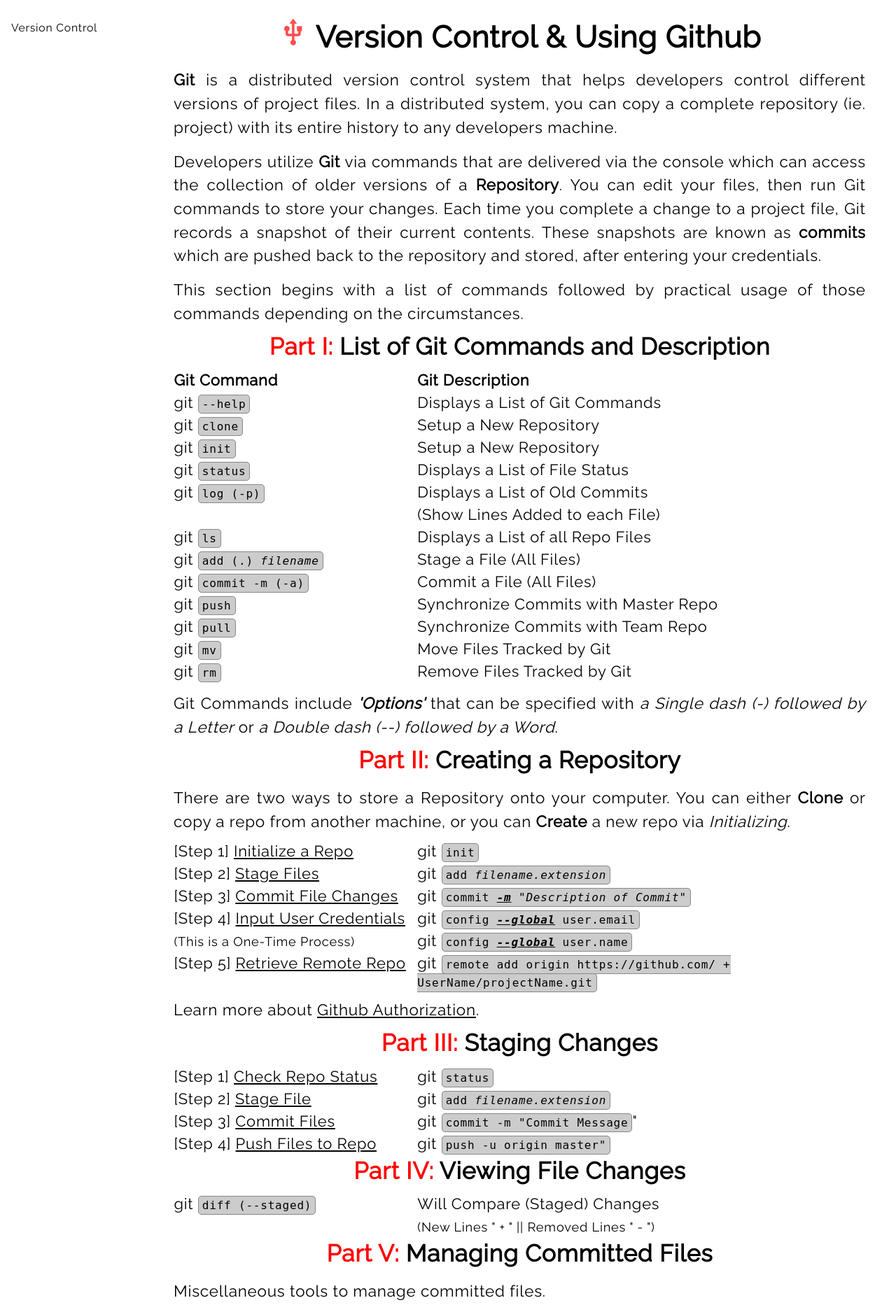
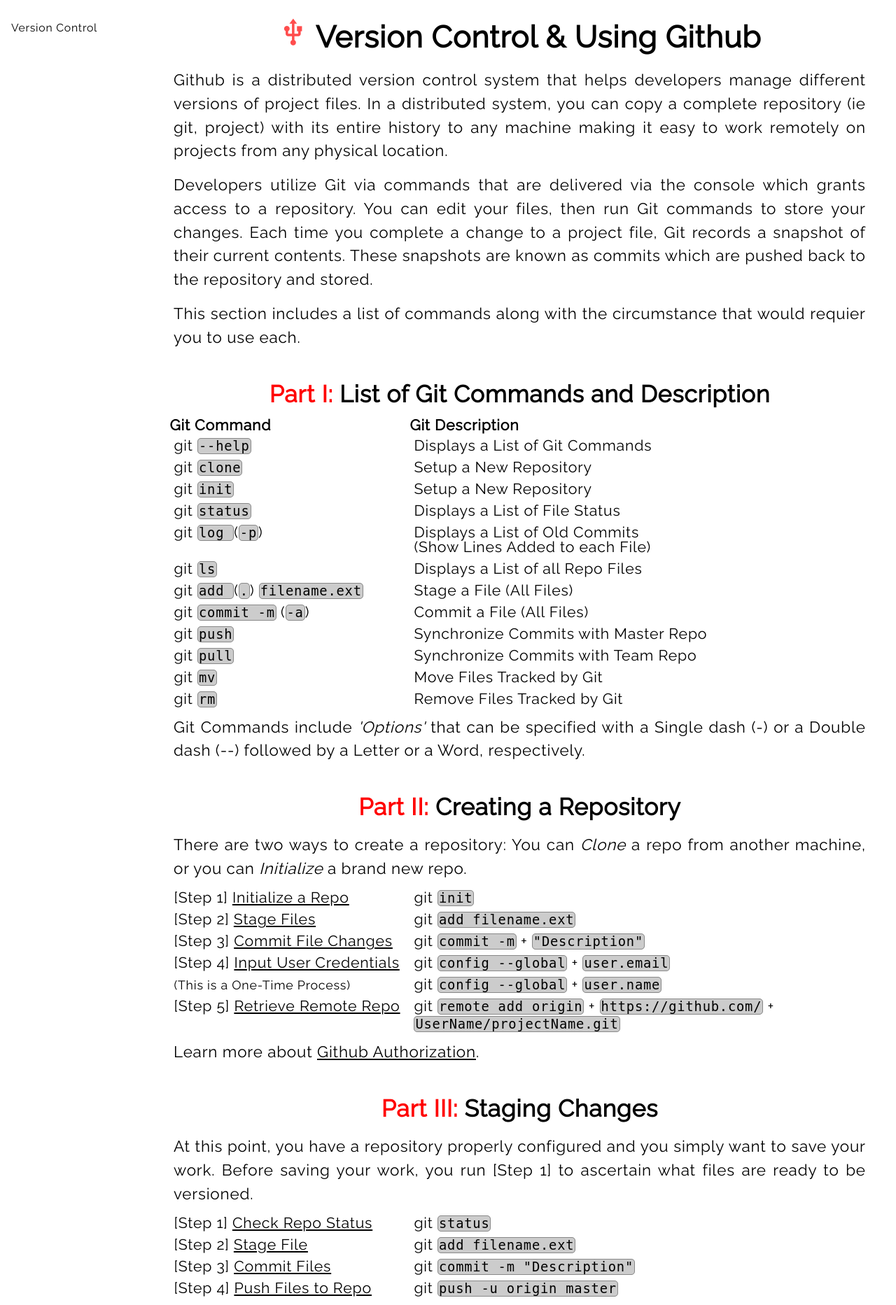
Before and after one commit to MisterMoody/mistermoody.github.io, a PHP site: page /management.html in a window 1280 px wide. Shown: the part 48-1913 px from the top of the page at 70% size. Run offline with PHP 8.4, Linux system fonts and the light colour scheme.

Commit message:
Tighten Up

```diff
--- a/css/webdesign.css
+++ b/css/webdesign.css
@@ -197,6 +197,10 @@ h1, h2, h3, h4, h5 {
   padding: 0;
   text-align: center;
 	margin-bottom: 0.25em;
+}
+h3, h4, h5 {
+  margin: 1em 0 0.25em;
+  padding: 0;
 } /*for TOP Alignment */
 p {
 	margin: 0.25em;
@@ -267,19 +271,11 @@ code {
   background: #ccc;
   border: 1px solid #888;
   border-radius: 5px;
-  padding: 3px 5px;
-  font-size: 16px;
+  padding: 0px 1px;
+  font-size: 1em;
 }
-
-
-
-/**/
-span {margin: 0;}
-/*Hide on Mobile >> Display in Desktop*/
-span.hide {display: none;}
-/**/
-@media only screen and (min-width: 800px) {
-  span.hide {display: contents;}
+@media all and (min-width: 500px) {
+  address {color: red;}
 }
 /* =========================================================== */
 
@@ -332,40 +328,25 @@ img {
 /**//*******************************//**/
 
 
-
-
-
+/**/
+span {margin: 0;}
+/*Hide on Mobile >> Display in Desktop*/
+.hide, span.hide {display: none;}
+/**/
+@media only screen and (min-width: 800px) {
+  .hide, span.hide {display: contents;}
+}
 /*
-Layout Issues with 'Tables' on both Desktop and Mobile
-Suggest Using a Collapsing Grid or the <detail> tag.
-*/
-
-table {
-  font-size: 0.62em;
-  color: darkgoldenrod;
-	width: 100%;
-}
-th {text-align: left;}
-td.bold {
-	width: 200px;
-}
-.bold > span {text-decoration: underline;}
-.emphasize {font-style: italic;}
-span {margin: 0;}
-
-@media all and (min-width: 800px) {
-  td.bold {width: 15.4em;}
-}
-
 
 /* Mobile 'Table' */
+h3 > span {color: red;}
 div > span {text-decoration: underline;}
-h3 > span {color: red;}
 .table > div {margin: 2px 6px;}
+
 @media all and (max-width: 500px) {
   .table{
     width: 100%;
-    font-size: 0.72em;
+    font-size: 0.68em;
     margin: 0 auto;
     padding: 0;
     display: grid;
@@ -374,14 +355,16 @@ h3 > span {color: red;}
 }
 /* Desktop 'Table' */
 @media all and (min-width: 500px) {
+  code {
+  font-size: 0.88em;}
 	.table {
     width: 100%;
-    font-size: 0.76em;
+    font-size: 0.74em;
     margin: 0 auto;
     padding: 0;
     display: grid;
     grid-template-rows: repeat(auto, 24px);
-    grid-template-columns: 15.8em 1fr;
+    grid-template-columns: 16em 1fr;
     grid-gap: 2px;
   }
 }
--- a/management.html
+++ b/management.html
@@ -50,13 +50,14 @@
         <!-- 'Version Control'-->
         <div class="intro">
           <h2 class="title"><i class="material-icons">usb</i> Version Control &amp; Using Github</h2>
-          <p><b>Git</b> is a distributed version control system that helps developers control different versions of project files. In a distributed system, you can copy a complete repository (ie. project) with its entire history to any developers machine.</p>
-			    <p>Developers utilize <b>Git</b> via commands that are delivered via the console which can access the collection of older versions of a <b>Repository</b>. You can edit your files, then run Git commands to store your changes. Each time you complete a change to a project file, Git records a snapshot of their current contents. These snapshots are known as <b>commits</b> which are pushed back to the repository and stored, after entering your credentials.</p>
-          <p>This section begins with a list of commands followed by practical usage of those commands depending on the circumstances.</p>
+          <p>Github is a distributed version control system that helps developers manage different versions of project files. In a distributed system, you can copy a complete repository (ie git, project) with its entire history to any machine making it easy to work remotely on projects from any physical location.</p>
+			    <p>Developers utilize Git via commands that are delivered via the console which grants access to a repository. You can edit your files, then run Git commands to store your changes. Each time you complete a change to a project file, Git records a snapshot of their current contents. These snapshots are known as commits which are pushed back to the repository and stored.</p>
+          <p>This section includes a list of commands along with the circumstance that would requier you to use each. </p>
+          <!-- -->
           <h3><span>Part I:</span> List of Git Commands and Description</h3>
           <article class="table">
-            <div><b>Git Command</b></div>
-            <div><b>Git Description</b></div>
+            <div class="hide"><b>Git Command</b></div>
+            <div class="hide"><b>Git Description</b></div>
             <div>git <code>--help</code></div>
             <div>Displays a List of Git Commands</div>
             <div>git <code>clone</code></div>
@@ -65,15 +66,15 @@
             <div>Setup a New Repository</div>
             <div>git <code>status</code></div>
             <div>Displays a List of File Status</div>
-              <div>git <code>log (-p)</code></div>
+            <div>git <code>log </code>(<code>-p</code>)</div>
             <div>Displays a List of Old Commits</div>
             <div></div>
-            <div>(Show Lines Added to each File)</div>
+            <div style="margin-top: -8px;">(Show Lines Added to each File)</div>
             <div>git <code>ls</code></div>
             <div>Displays a List of all Repo Files</div>
-              <div>git <code>add (.) <em>filename</em></code></div>
+            <div>git <code>add </code>(<code>.</code>) <code>filename.ext</code></div>
             <div>Stage a File (All Files)</div>
-              <div>git <code>commit -m (-a)</code></div>
+            <div>git <code>commit -m</code> (<code>-a</code>)</div>
             <div>Commit a File (All Files)</div>
             <div>git <code>push</code></div>
             <div>Synchronize Commits with Master Repo</div>
@@ -83,102 +84,90 @@
             <div>Move Files Tracked by Git</div>
             <div>git <code>rm</code></div>
             <div>Remove Files Tracked by Git</div>
-            <div></div>
           </article>
-			    <p>Git Commands include <b><em>'Options'</em></b> that can be specified with <em>a Single dash (-) followed by a Letter</em> or <em>a Double dash (--) followed by a Word</em>.</p>
-          <!-- -->
+			    <p>Git Commands include <em>'Options'</em> that can be specified with a Single dash (-) or a Double dash (--) followed by a Letter or a Word, respectively.</p>
           <!-- -->
           <h3><span>Part II:</span> Creating a Repository</h3>
-          <p>There are two ways to store a Repository onto your computer. You can either <b>Clone</b> or copy a repo from another machine, or you can <b>Create</b> a new repo via <em>Initializing</em>.</p>
+          <p>There are two ways to create a repository: You can <em>Clone</em> a repo from another machine, or you can <em>Initialize</em> a brand new repo.</p>
           <article class="table">
             <div>&#91;Step 1&#93; <span>Initialize a Repo</span></div>
             <div>git <code>init</code></div>
             <div>&#91;Step 2&#93; <span>Stage Files</span></div>
-              <div>git <code>add <em>filename.extension</em></code></div>
+            <div>git <code>add filename.ext</code></div>
             <div>&#91;Step 3&#93; <span>Commit File Changes</span></div>
-              <div>git <code>commit <u><b><em>-m</em></b></u> <em>"Description of Commit"</em></code></div>
+            <div>git <code>commit -m</code> &#43; <code>"Description"</code></div>
             <div>&#91;Step 4&#93; <span>Input User Credentials</span></div>
-              <div>git <code>config <u><b><em>--global</em></b></u> user.email</code></div>
+            <div>git <code>config --global</code> &#43; <code>user.email</code></div>
             <div><small>(This is a One-Time Process)</small></div>
-              <div>git <code>config <u><b><em>--global</em></b></u> user.name</code></div>
+            <div>git <code>config --global</code> &#43; <code>user.name</code></div>
             <div>&#91;Step 5&#93; <span>Retrieve Remote Repo</span></div>
-              <div>git <code>remote add origin https://github.com/ &#43; UserName/projectName.git</code></div>
+            <div>git <code>remote add origin</code> &#43; <code>https://github.com/</code> &#43; <code>UserName/projectName.git</code></div>
             <!--<div></div>
             <div>git push -u origin master</div>-->
           </article>
 			   <p>Learn more about <a href="https://help.github.com/articles/connecting-to-github-with-ssh/"><u>Github Authorization</u></a>.</p>
          <!-- -->
-         <!-- -->
 			   <h3><span>Part III:</span> Staging Changes</h3>
+         <p>At this point, you have a repository properly configured and you simply want to save your work. Before saving your work, you run &#91;Step 1&#93; to ascertain what files are ready to be versioned.</p>
           <article class="table">
             <div>&#91;Step 1&#93; <span>Check Repo Status</span></div>
             <div>git <code>status</code></div>
             <div>&#91;Step 2&#93; <span>Stage File</span></div>
-              <div>git <code>add <em>filename.extension</em></code></div>
+            <div>git <code>add filename.ext</code></div>
             <div>&#91;Step 3&#93; <span>Commit Files</span></div>
-              <div>git <code>commit -m "Commit Message</code>"</div>
+            <div>git <code>commit -m "Description"</code></div>
             <div>&#91;Step 4&#93; <span>Push Files to Repo</span></div>
-              <div>git <code>push -u origin master"</code></div>
+            <div>git <code>push -u origin master</code></div>
           </article>
+         <p>After performing these four steps, you will be promted to enter your credentials unless you use advanced features that allow you to configure your dev environment.</p>
          <!-- -->
          <!-- -->
 			   <h3><span>Part IV:</span> Viewing File Changes</h3>
-          <article class="table">
-            <div>git <code>diff (--staged)</code></div>
-            <div>Will Compare (Staged) Changes</div>
-            <div></div>
-            <div><small>(New Lines " + " || Removed Lines " - ")</small></div>
-          </article>
-         <!-- -->
+          <p>To view how a file was modified, use the <code>git diff</code>(<code>--staged</code>)  to make comparisons. Files that have been modified will display <code>&#45;</code> while files that have been removed will display <code>&#43;</code>.</p>
          <!-- -->
          <h3><span>Part V:</span> Managing Committed Files</h3>
-         <p>Miscellaneous tools to manage committed files.</p>
+         <p>Below are commands that may prove useful only after becoming comfortable using the console.</p>
          <article class="table">
           <div><span>Remove a File</span></div>
-           <div>git <code><u><b><em>rm</em></b></u> <em>filename.extension</em></code></div>
+           <div>git <code>rm filename.ext</code></div>
             <div><span>Remove Multiple Files</span></div>
-              <div>git <code><u><b><em>rm</em></b></u> <em>file1.ext file2.ext file3.ext</em></code></div>
+            <div>git <code>rm file1.ext file2.ext file3.ext</code></div>
             <div><span>Rename a File</span></div>
-              <div>git <code><u><b><em>mv</em></b></u> "<em>oldFilename.ext newFilname.ext</em>"</code></div>
+            <div>git <code>mv "oldFilename.ext newFilname.ext"</code></div>
             <div><span>Unstage a File</span></div>
-              <div>git <code><u><b><em>reset HEAD</em></b></u> <em>filename.ext</em></code></div>
+            <div>git <code>reset HEAD <em>filename.ext</em></code></div>
             <div><span>Discard Recent Changes</span></div>
-              <div>git <code><u><b><em>--checkout</em></b></u> <em>filename.ext</em></code></div>
+            <div>git <code>--checkout <em>filename.ext</em></code></div>
             <div><span>Retrieve Deleted Files</span></div>
-              <div>git <code><u><b><em>--checkout</em></b></u> <em>filename.ext</em></code></div>
+            <div>git <code>--checkout <em>filename.ext</em></code></div>
             <div><span>Undo Commited Changes</span></div>
-              <div>git <code><u><b><em>log</em></b></u></code></div>
+            <div>git <code>log</code></div>
             <div></div>
-              <div>git <code><u><b><em>revert</em></b></u> SHA ID#</code></div>
+            <div>git <code>revert SHA ID#</code></div>
             <div></div>
             <div><small>(Copy &amp; Paste the SHA ID# >> The first 5 Numbers are Required!)</small></div>
          </article>
-         <p>Always be sure to <b><em>commit</em></b> and <b><em>push</em></b> Files. Learn more about <a href="https://www.atlassian.com/git/tutorials/undoing-changes/git-reset"><u>Resets</u></a>.</p>
-         <p>The <code>git log</code> command produces a list of Commits along with their Simple Hashing Algorithm (SHM) identification number, which is <em>a checksum of all changes in that commit</em>. he checksum is the result of combining all the changes in the commit and feeding them to an algorithm that generates these 40-character strings. When you need to select a commit from your history, you can use these SHA-1 checksums, or "SHAs" for short, to identify which commit you want.</p>
+         <p>Learn more about <a href="https://www.atlassian.com/git/tutorials/undoing-changes/git-reset"><u>Resets</u></a>.</p>
+         <p>The <code>git log</code> command produces a list of Commits along with their Simple Hashing Algorithm (SHM) identification number, which is <em>a checksum of all changes in that commit</em>. The checksum is the result of combining all the changes in the commit and feeding them to an algorithm that generates these 40-character strings. When you need to select a commit from your history, you can use these SHA-1 checksums, or "SHAs" for short, to identify which commit you want.</p>
          <!-- -->
          <!-- -->
 			   <h3><span>Part VI:</span> Working with Remote Repositories</h3>
-			   <p>Using github for independent projects is slightly different when working with others. For starters, a repo that you own is called a <b>Local Repo</b> whilst a repo owned by another developer is called a <b>Remote Repo</b>. Each repository is a full copy of its original, including version history.</p>
-			   <p>While developers can make commits to their own repo independent of others, a dev must always <b>pull commits</b> other developers have made from a remote repo to a local repo to maintain the most up-to-date version.</p>
+			   <p>Using github for independent projects is slightly different when working with others. For starters, a repo that you own is called a Local Repo whilst a repo owned by another developer is called a Remote Repo. Each repository is a full copy of its original, including version history.</p>
+			   <p>While developers can make commits to their own repo independent of others, a dev must always pull commits other developers have made from a remote repo to a local repo to maintain the most up-to-date version.</p>
          <article class="table">
            <div><span>Clone a Repository</span></div>
-           <div>git <code><u><em><b>clone https://github.com/user/repo</b></em></u> newlocalFolder</code></div>
-           <div><span>Update Repo</span></div>
-           <div>git <code><u><em><b>pull</b></em></u> <small>(Update Repo when Beginning New Work)</small></code></div>
+           <div>git <code>clone</code> &#43; <code>https://github.com/user/repo</code> &#43; <code>newlocalFolder</code></div>
+           <div><span>Add Remote Repos</span></div>
+           <div>git <code>remote add origin</code> &#43; <code>https://github.ProjectURL.git</code></div>
            <div><span>View Remote Repos</span></div>
-           <div>git <code><u><em><b>remote</b></em></u> <small>(Default Name for <b><em>Remote Repos</em></b> is 'origin')</small></code></div>
-           <div><span>Pull Changes</span></div>
-             <div>git <code><u><em><b>pull origin</b></em></u></code></div>
-           <div></div>
-           <div><small>(This will <em>add updated files</em> to your working directory.)</small></div>
-           <div><span>Add Remote Repos</span></div>
-             <div>git <code><u><em><b>remote add origin</b></em></u> https://github.ProjectURL.git</code></div>
-           <div></div>
-             <div>git <code><u><b><em>push -u origin master</em></b></u></code></div>
+           <div>git <code>remote</code> <small>(Default Remote Name is 'origin')</small></div>
+           <div><span>Update Repo / Pull Changes</span></div>
+           <div>git <code>pull origin</code> <small>(Add Updated Files to Directory)</small></div>
          </article>
-			   <p>Collaborators typically use a declared central repository and gain acces via <b>Cloning</b> into their local machine. This allows developers to work on different components that can be added to the central repo by <b>Pushing</b> commits. Simply add the repo by name to the folder on your local machine.</p>
+			   <p>Collaborators typically use a declared central repository and gain acces via cloning into their local machine. This allows developers to work on different components that can be added to the central repo by pushing commits. Simply add the repo by name to the folder on your local machine.</p>
          <!-- -->
          <!-- -->
+          <address>Last Updated: 4 July 2018</address>
         </div>
       </main>
 
```
Lines whose indentation alone changed are shown as unchanged.
